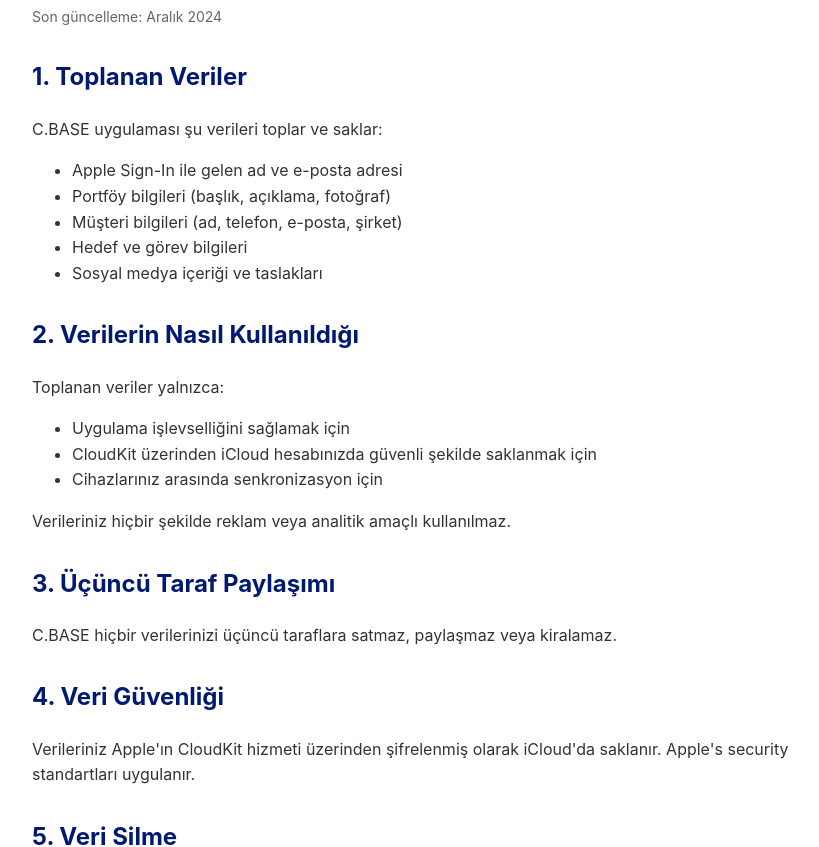
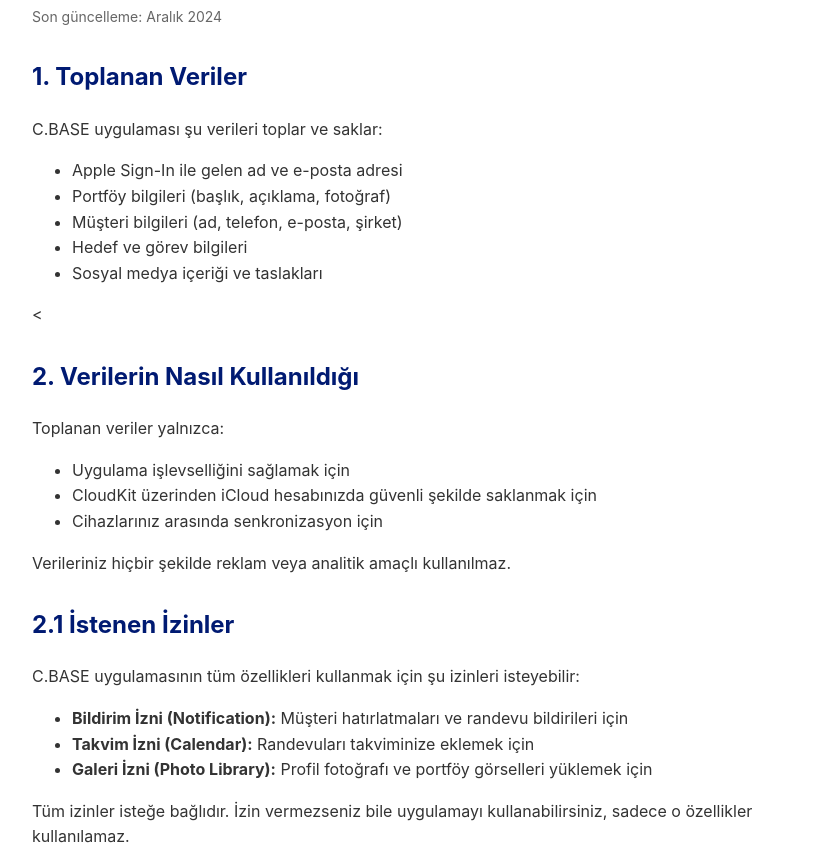
Before and after one commit to develicagatay/privacy-policy, a plain HTML site: page index.html in a window 1280 px wide. Shown: the part 108-955 px from the top of the page, without its empty margins (208-1027 px from the left). Drawn offline with Linux system fonts and the light colour scheme.

Commit message:
Update index.html

```diff
--- a/index.html
+++ b/index.html
@@ -32,7 +32,7 @@
         <li>Sosyal medya içeriği ve taslakları</li>
     </ul>
 
-    <h2>2. Verilerin Nasıl Kullanıldığı</h2>
+    <    <h2>2. Verilerin Nasıl Kullanıldığı</h2>
     <p>Toplanan veriler yalnızca:</p>
     <ul>
         <li>Uygulama işlevselliğini sağlamak için</li>
@@ -40,6 +40,15 @@
         <li>Cihazlarınız arasında senkronizasyon için</li>
     </ul>
     <p>Verileriniz hiçbir şekilde reklam veya analitik amaçlı kullanılmaz.</p>
+
+    <h2>2.1 İstenen İzinler</h2>
+    <p>C.BASE uygulamasının tüm özellikleri kullanmak için şu izinleri isteyebilir:</p>
+    <ul>
+        <li><strong>Bildirim İzni (Notification):</strong> Müşteri hatırlatmaları ve randevu bildirileri için</li>
+        <li><strong>Takvim İzni (Calendar):</strong> Randevuları takviminize eklemek için</li>
+        <li><strong>Galeri İzni (Photo Library):</strong> Profil fotoğrafı ve portföy görselleri yüklemek için</li>
+    </ul>
+    <p>Tüm izinler isteğe bağlıdır. İzin vermezseniz bile uygulamayı kullanabilirsiniz, sadece o özellikler kullanılamaz.</p>
 
     <h2>3. Üçüncü Taraf Paylaşımı</h2>
     <p>C.BASE hiçbir verilerinizi üçüncü taraflara satmaz, paylaşmaz veya kiralamaz.</p>
```
